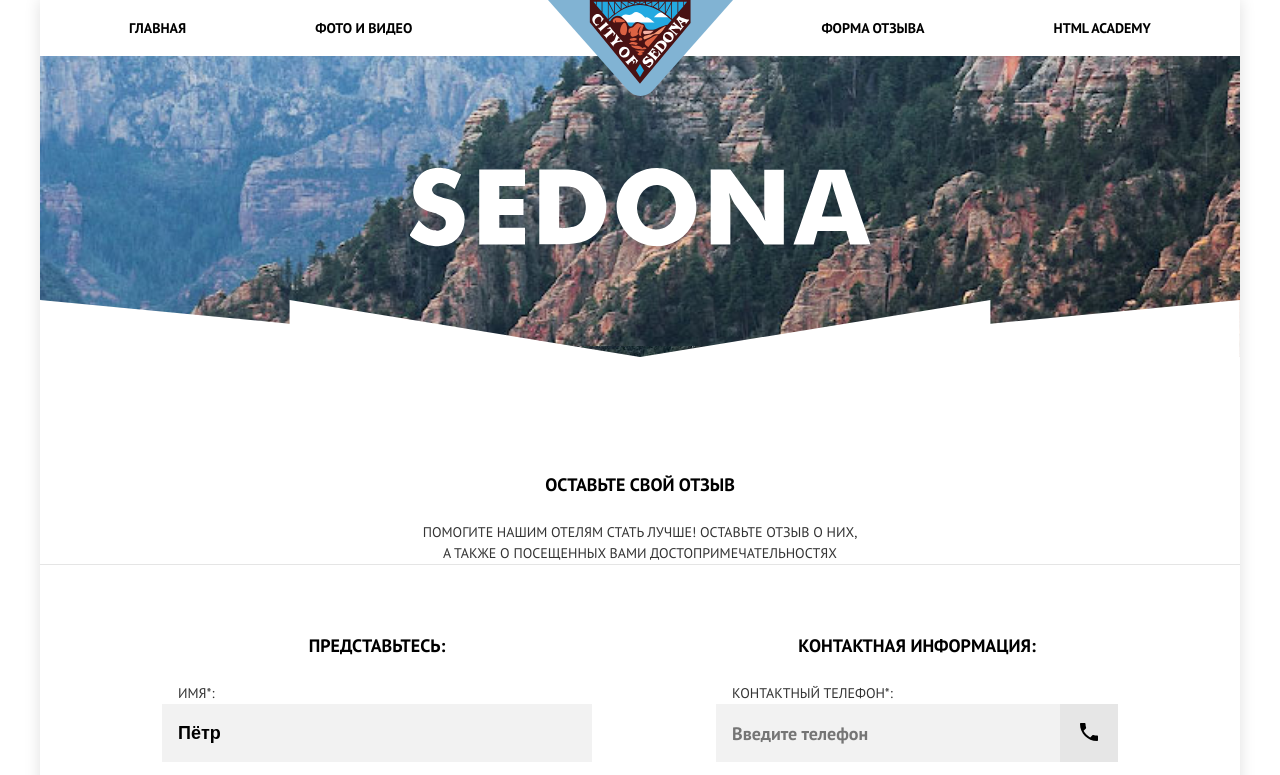
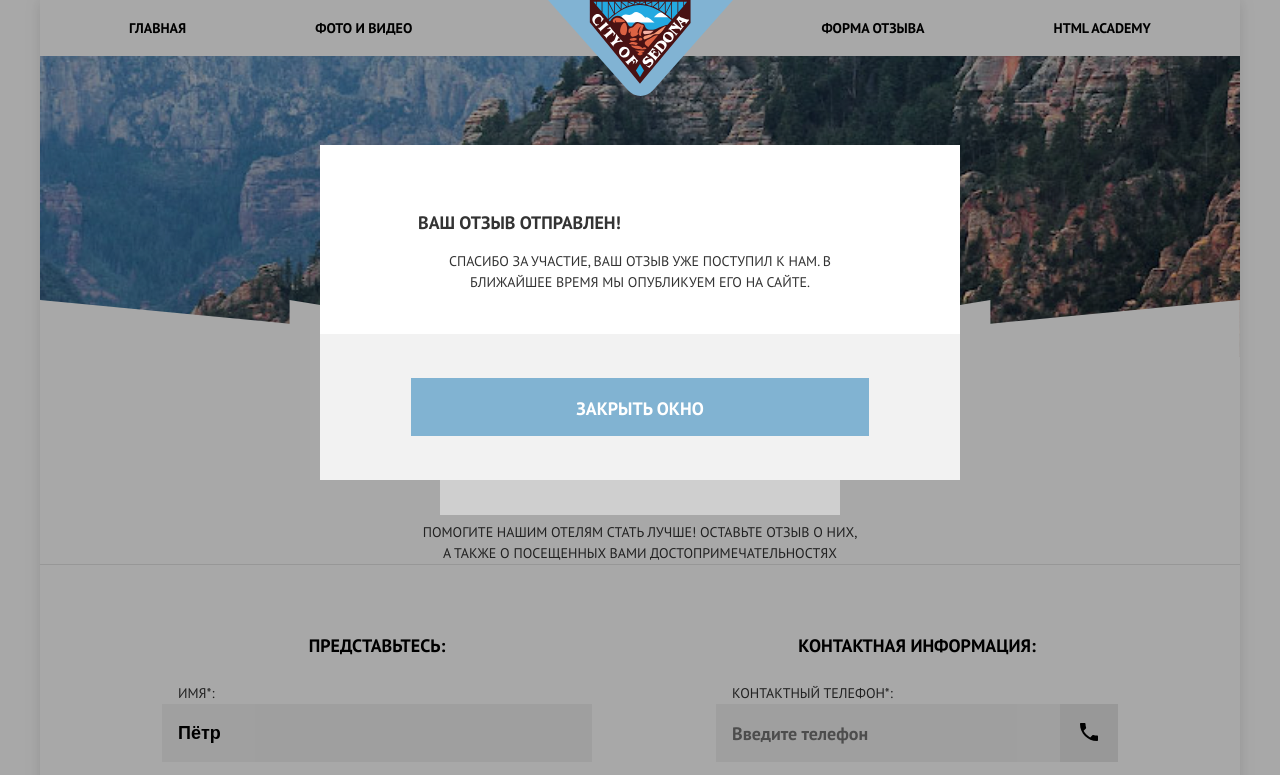
Before and after one commit to nikitarsh/2259169-sedona-28, a website: page source/form.html in a window 1280 px wide. Shown: the top 775 px of the page. Drawn offline with nearby package versions, Linux system fonts and the light colour scheme; files that its build step writes are made by us from their sources; files whose address does not match are found by name; a web font is replaced by a local one.

Commit message:
добавил модальные окна

```diff
--- a/source/form.html
+++ b/source/form.html
@@ -211,4 +211,25 @@
       </div>
     </footer>
   </div>
+  <div class="modal-container modal-container--close">
+    <div class="modal_container__failure">
+      <section class="modal-container__content">
+        <h2 class="modal-container__title">Что-то пошло не так!</h2>
+        <p class="modal-container__description">Проверьте поля, выделенные красным, скорее всего вы забыли их заполнить</p>
+      </section>
+      <button class="modal-container__button modal-container__button--failure">Ок</button>
+    </div>
+  </div>
+  <div class="modal-container modal-container--close">
+    <div class="modal_container__successfully">
+      <section class="modal-container__content modal-container__content--successfully">
+        <h2 class="modal-container__title">Ваш отзыв отправлен!</h2>
+        <p class="modal-container__description modal-container__description--successfully">Спасибо за участие, ваш отзыв уже поступил к нам. В ближайшее время
+          мы опубликуем его на сайте.</p>
+      </section>
+      <div class="modal_container__wrapper">
+        <button class="modal-container__button modal-container__button--successfully">Закрыть окно</button>
+      </div>
+    </div>
+  </div>
 </body>
--- /dev/null
+++ b/source/less/blocks/modal-container.less
@@ -0,0 +1,127 @@
+.modal-container {
+  position: fixed;
+  display: flex;
+  flex-direction: column;
+  z-index: 1;
+  top: 0;
+  left: 0;
+  width: 100%;
+  height: 100%;
+  background-color: @card-transparent-color;
+
+  // &--close {
+  //   display: none;
+  // }
+}
+
+.modal_container__failure {
+  width: @mobile-width;
+  margin: 116px auto 0;
+  padding: ;
+  background-color: #ffffff;
+
+  @media (min-width: @tablet-width) {
+    width: 400px;
+    margin-top: 283px;
+  }
+
+  @media (min-width: @desktop-width) {
+    margin-top: 244px;
+  }
+}
+
+.modal_container__successfully {
+  width: @mobile-width;
+  background-color: #ffffff;
+  margin: 402px auto 0;
+
+  @media (min-width: @tablet-width) {
+    width: 640px;
+    margin-top: 162px;
+  }
+
+  @media (min-width: @desktop-width) {
+    margin-top: 145px;
+  }
+}
+
+.modal-container__title {
+  font-size: 18px;
+  line-height: 26px;
+  font-weight: 700;
+  text-transform: uppercase;
+}
+
+.modal-container__description {
+  font-size: 14px;
+  line-height: 21px;
+  font-weight: 400;
+  text-transform: uppercase;
+  text-align: center;
+}
+
+.modal-container__content {
+  padding: 45px 42px 28px;
+
+  @media (min-width: @tablet-width) {
+    padding: 38px 47px 14px;
+  }
+
+  &--successfully {
+    padding: 36px 38px 27px;
+
+    @media (min-width: @tablet-width) {
+      padding: 52px 98px 29px;
+    }
+
+    @media (min-width: @desktop-width) {
+      padding: 50px 98px 27px;
+    }
+  }
+}
+
+.modal-container__button {
+  margin: 0 auto 35px;
+  padding: 18px 18px 14px;
+  background-color: @main-color;
+  color: @button-color-text;
+  text-transform: uppercase;
+  border: none;
+  display: block;
+  font-family: @primary-fonts;
+  font-weight: 700;
+  font-size: 18px;
+  line-height: 26px;
+
+  @media (min-width: @tablet-width) {
+    margin-bottom: 49px;
+  }
+
+  &--failure {
+    width: 180px;
+
+    @media (min-width: @tablet-width) {
+      width: 272px;
+    }
+  }
+
+  &--successfully {
+    width: 280px;
+    margin: 0 auto;
+
+    @media (min-width: @tablet-width) {
+      width: 458px;
+    }
+  }
+}
+
+.modal_container__wrapper {
+  width: @mobile-width;
+  padding: 20px;
+  background-color: #f2f2f2;
+
+  @media (min-width: @tablet-width) {
+    width: 100%;
+    padding: 44px;
+  }
+}
--- a/source/less/style.less
+++ b/source/less/style.less
@@ -35,3 +35,4 @@
 @import "blocks/user-feedback.less";
 @import "blocks/sedona-main-logo.less";
 @import "blocks/sedona-map.less";
+@import "blocks/modal-container.less";
```
